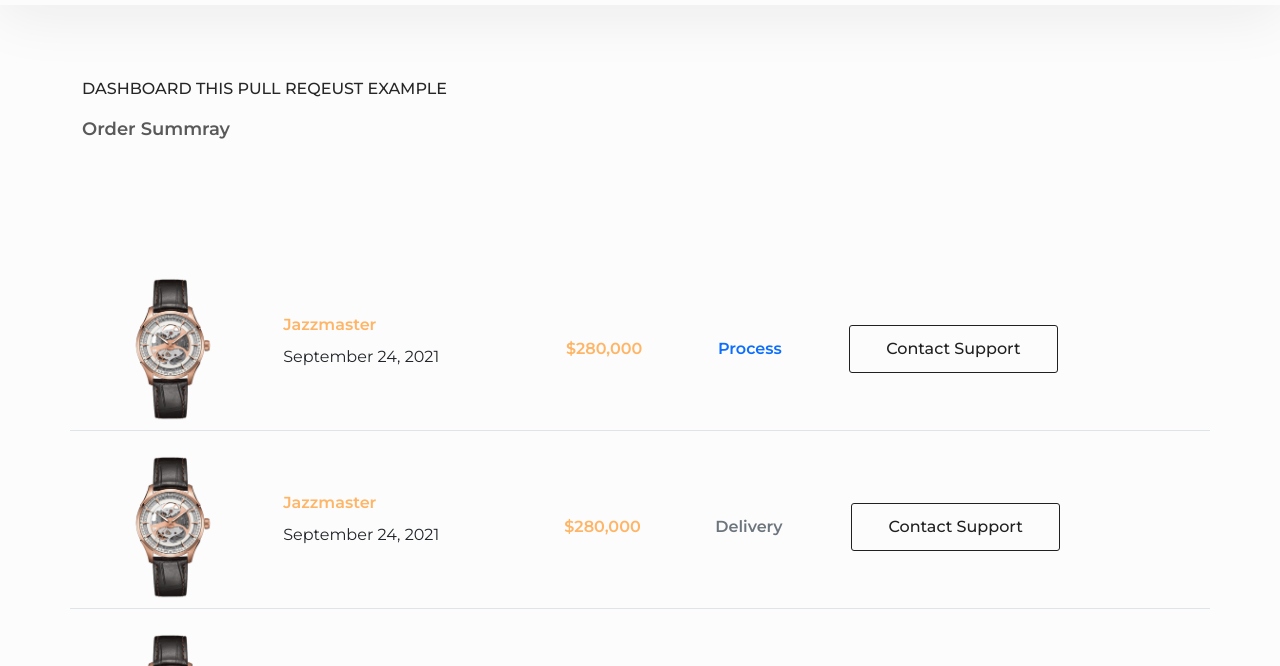
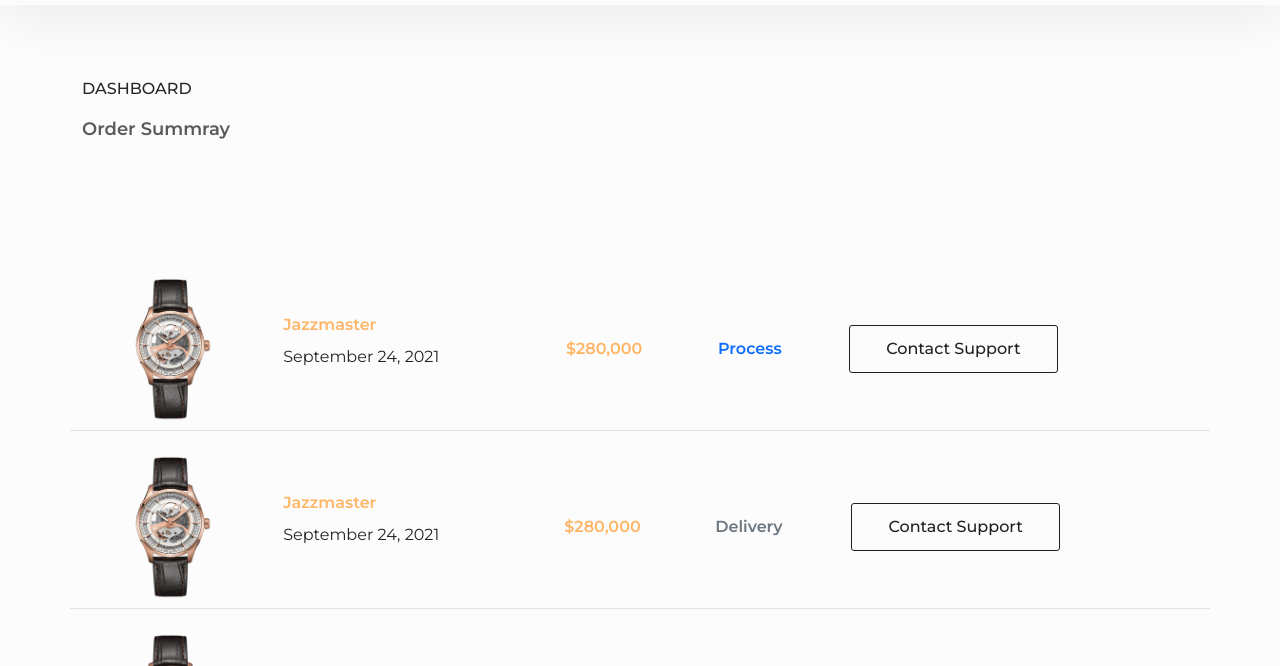
Before and after one commit to Jeffry-spoon/swatch_frontend, a plain HTML site: page dashboard.html in a window 1280 px wide. Shown: the part 81-747 px from the top of the page. Drawn offline with nearby package versions, Linux system fonts and the light colour scheme; files that its build step writes are made by us from their sources.

Commit message:
change on line 64

```diff
--- a/dashboard.html
+++ b/dashboard.html
@@ -61,7 +61,7 @@
       <div class="container">
         <div class="row">
           <div class="col-lg-12 col-12 header-wrap mt-4 text-start">
-            <h4 class="story">DASHBOARD THIS PULL REQEUST EXAMPLE<h4/>
+            <h4 class="story">DASHBOARD</h4>
             <h1 class="primary-header">Order Summray</h1>
           </div>
         </div>
```
